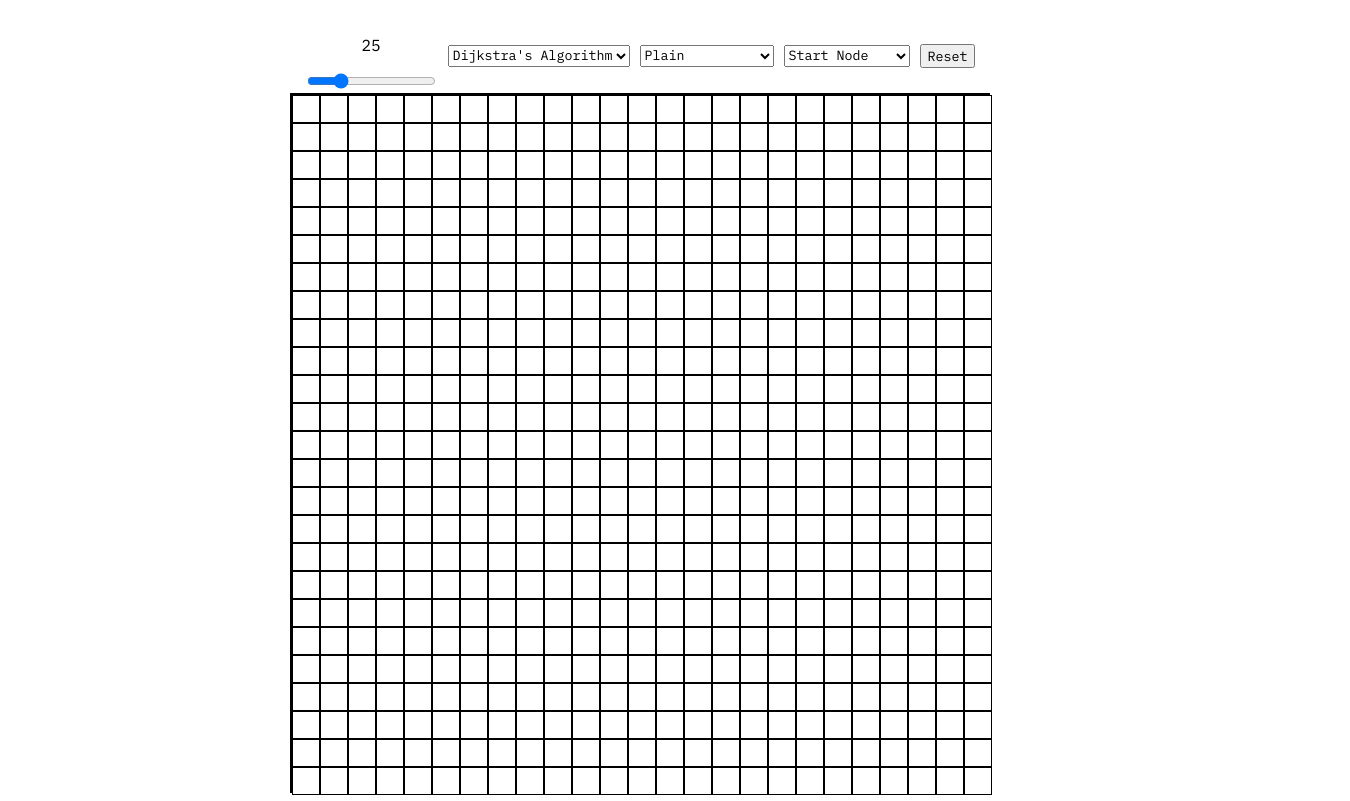
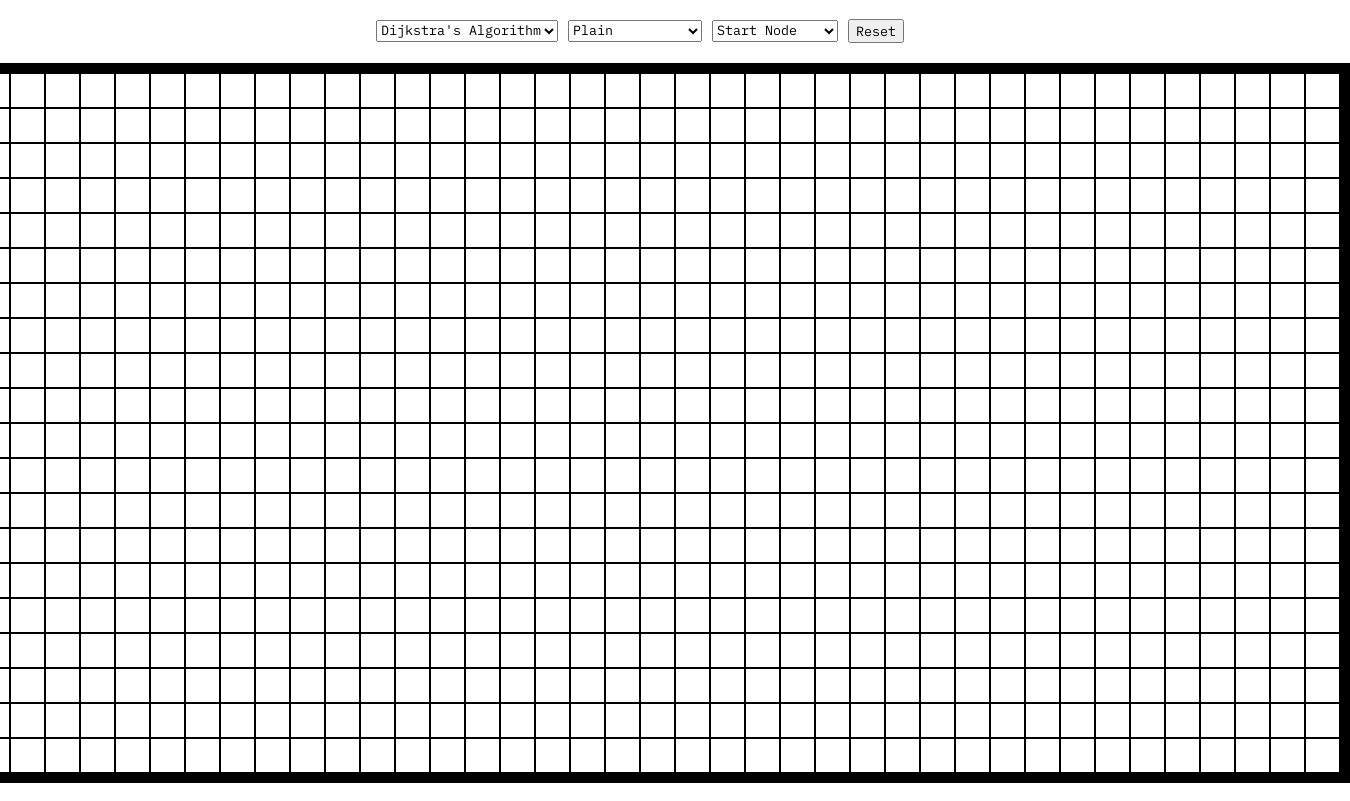
Before and after one commit to AJP-432/pathfinding-algorithms, a plain HTML site: page index.html in a window 1280 px wide. Shown: the part 74-875 px from the top of the page, 1350 px wide, since content can reach past the window. Drawn offline with Linux system fonts and the light colour scheme.

Commit message:
Removed grid count sliding and set it fixed

```diff
--- a/index.html
+++ b/index.html
@@ -14,10 +14,7 @@
       <div class="centerize"><h1>Pathfinding Visualizer</h1></div>
 
       <div class="centerize gap">
-        <div class="slidecontainer">
-          <p id="slider-text">25</p>
-          <input type="range" min="10" max="75" value="25" class="slider" id="slider" />
-        </div>
+
         <select id="algorithms-select">
           <option value="dijkstra">Dijkstra's Algorithm</option>
           <option value="astar">A* Algorithm</option>
--- a/script.js
+++ b/script.js
@@ -1,12 +1,4 @@
-let grid_count = 25;
-
-const slider = document.querySelector("#slider");
-slider.oninput = function () {
-  const sliderText = document.querySelector("#slider-text");
-  sliderText.innerHTML = this.value;
-  generateBoard(this.value);
-  grid_count = this.value;
-};
+const GRID_COUNT = 20;
 
 function generateBoard(size) {
   unit_size = String(700 / size);
@@ -16,10 +8,10 @@ function generateBoard(size) {
 
   // Clear previous board
   board.innerHTML = "";
-  for (let a = 0; a < size; a++) {
+  for (let a = 0; a < 2 * size; a++) {
     const row_div = document.createElement("div");
     row_div.dataset.row = `${a}`;
-    row_div.style.width = "700px";
+    row_div.style.width = "1400px";
     row_div.style.height = `${unit_size}px`;
     row_div.style.boxSizing = "border-box";
 
@@ -40,7 +32,7 @@ function generateBoard(size) {
 }
 
 function main() {
-  generateBoard(25);
+  generateBoard(GRID_COUNT);
 }
 
 function selectCell(row, col) {
--- a/styles.css
+++ b/styles.css
@@ -4,7 +4,6 @@
 button,
 select,
 option {
-  box-sizing: border-box;
   font-family: "IBM Plex Mono", monospace;
 }
 
@@ -23,17 +22,14 @@ option {
 }
 
 .board {
-  width: 700px;
+  width: 1400px;
   height: 700px;
-  border: solid black 2px;
+  margin-top: 20px;
+  border: solid black 10px;
 }
 
 .cell {
   border: solid black 1px;
-}
-
-.cell:hover {
-  background-color: black;
 }
 
 .start-node {
```
